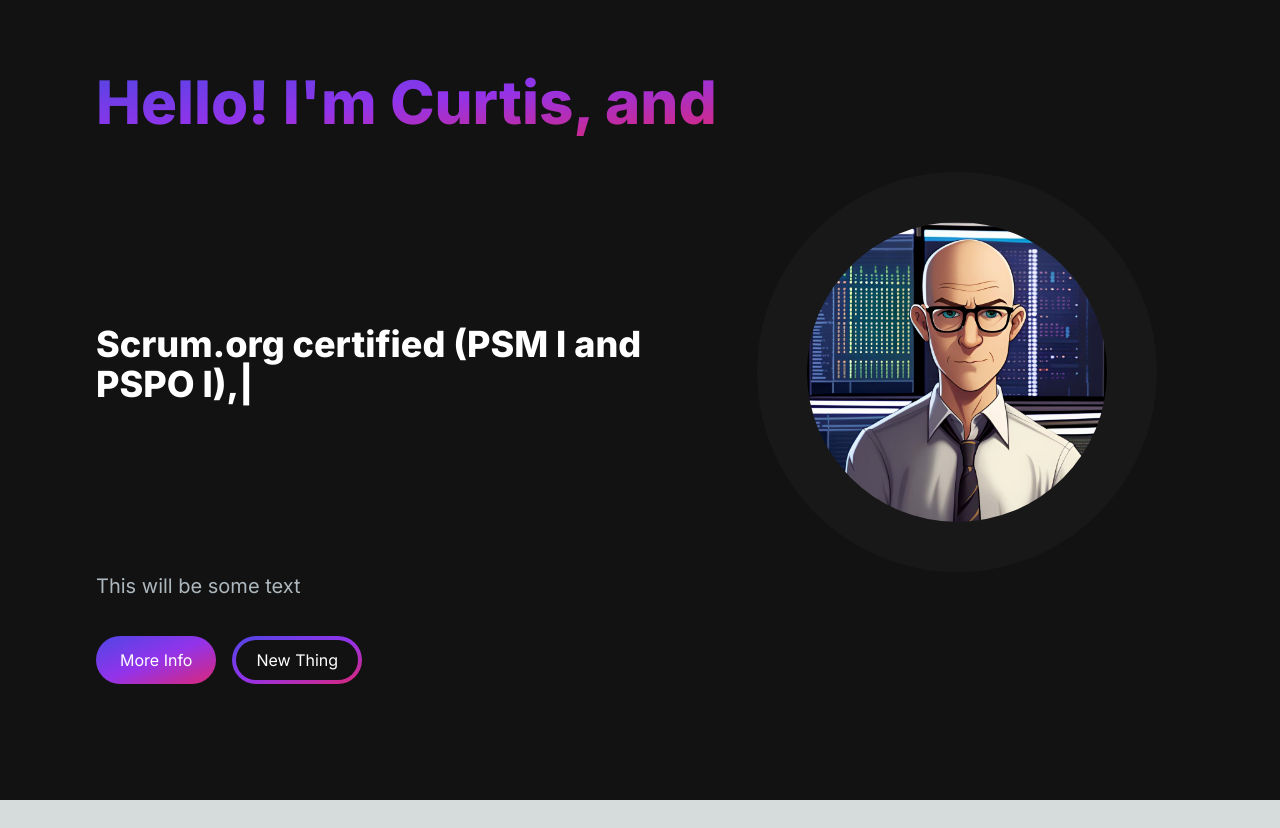
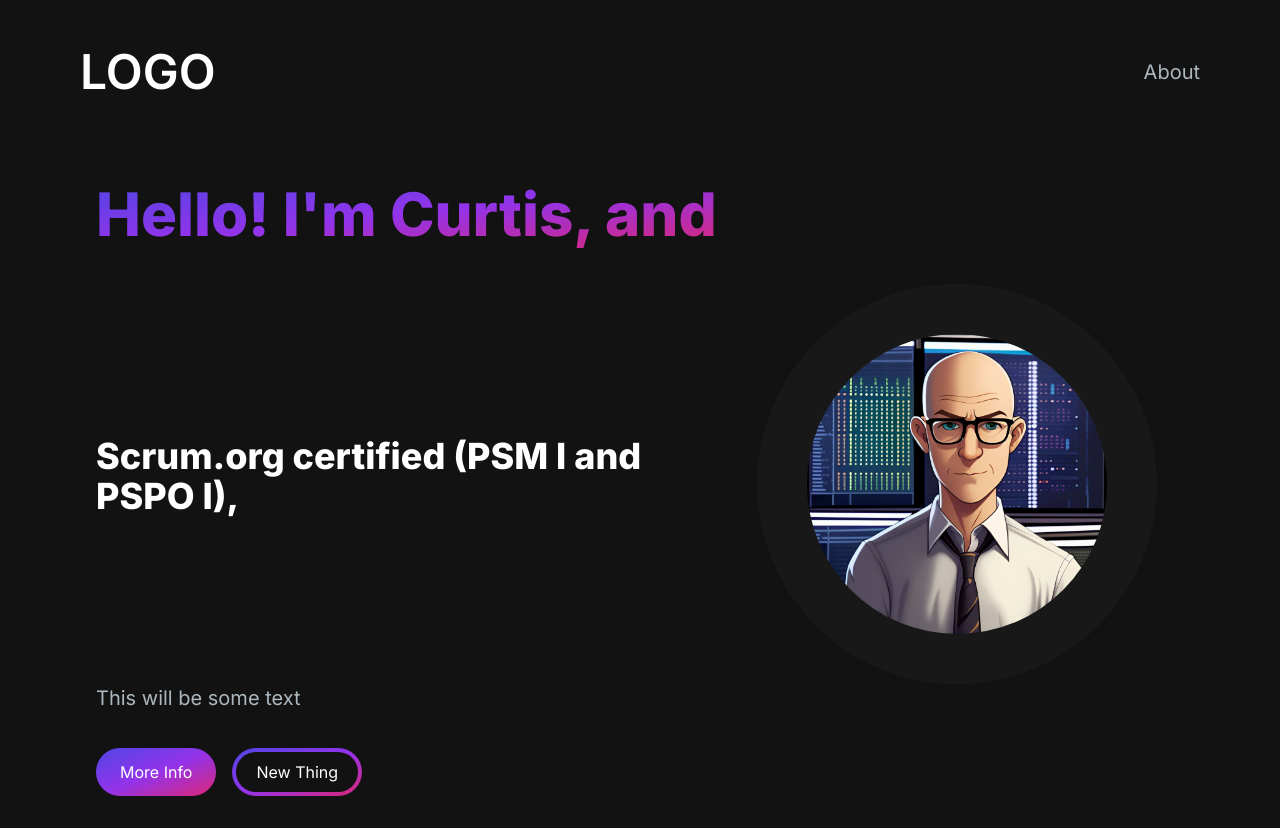
Before and after one commit to cw-roy/portfolio-next, a Next.js app: page / in a window 1280 px wide. Before the commit the page ends 800 px from the top, so only its background shows below. Built offline with nearby package versions, Linux system fonts and the light colour scheme.

Commit message:
Update page, Hero, add basic Navbar

```diff
--- a/app/components/HeroSection.jsx
+++ b/app/components/HeroSection.jsx
@@ -21,8 +21,6 @@
             <h1 className="text-white mb-4 text-2xl sm:text-3xl lg:text-4xl font-extrabold">
               <TypeAnimation
                 sequence={[
-                  // "Curtis",
-                  // 1000,
                   "I'm an aficionado of all things tech,",
                   1000,
                   "Scrum.org certified (PSM I and PSPO I),",
@@ -31,8 +29,6 @@
                   1000,
                   "an AWS Certified Cloud Practitioner,",
                   1000,
-                  // "Curtis",
-                  // 1000,
                   "a fan of Python,",
                   1000,
                   "Linux Professional Institute certified,",
@@ -43,15 +39,14 @@
                   250,
                   "and CSS,",
                   1000,
-                  // "Curtis",
-                  // 1000,
                   "an aspiring Full Stack engineer,",
                   1000,
                   "gaining experience with the MERN stack.",
                   1000,
                 ]}
                 wrapper="span"
-                speed={50}
+                speed={40}
+                cursor={false}
                 style={{ display: "inline-block" }}
                 omitDeletionAnimation={true}
                 repeat={Infinity}
--- /dev/null
+++ b/app/components/Navbar.jsx
@@ -0,0 +1,20 @@
+import React from "react";
+import Link from "next/link";
+
+const Navbar = () => {
+  return (
+    <nav>
+      <div className="flex flex-wrap items-center justify-between mx-auto p-8">
+        <Link href={'/'} className="text-5xl text-white font-semibold">
+            LOGO</Link>
+        <div className="menu hidden md:block md:w-auto" id="navbar">
+            <ul>
+                <li><Link href={"#about"} className="block py-2 pl-3 pr-4 text-[#ADB7BE] sm:text-xl rounded md:p-0 hover:text-white " >About</Link></li>
+            </ul>
+        </div>
+      </div>
+    </nav>
+  );
+};
+
+export default Navbar;
--- a/app/page.js
+++ b/app/page.js
@@ -1,10 +1,11 @@
 import Image from "next/image";
 import HeroSection from "./components/HeroSection";
+import Navbar from "./components/Navbar";
 
 export default function Home() {
   return (
     <main className="flex min-h-screen flex-col bg-[#121212] container mx-auto px-12 py-4">
-
+      <Navbar />
       <div className="container mt-4 mx-auto px-12 py-4">
         <HeroSection />
       </div>
```
